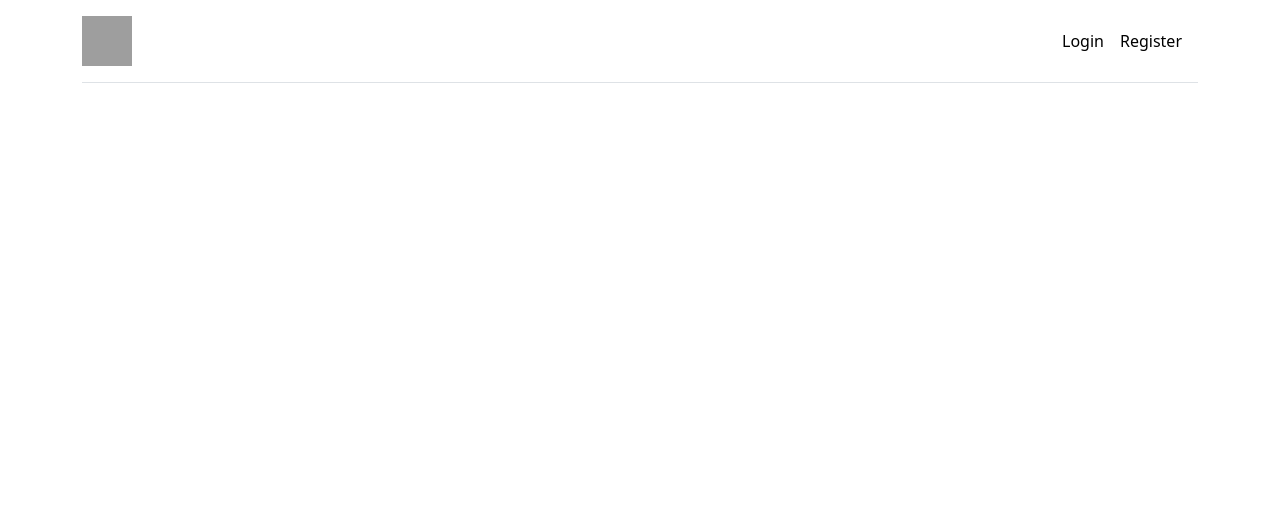
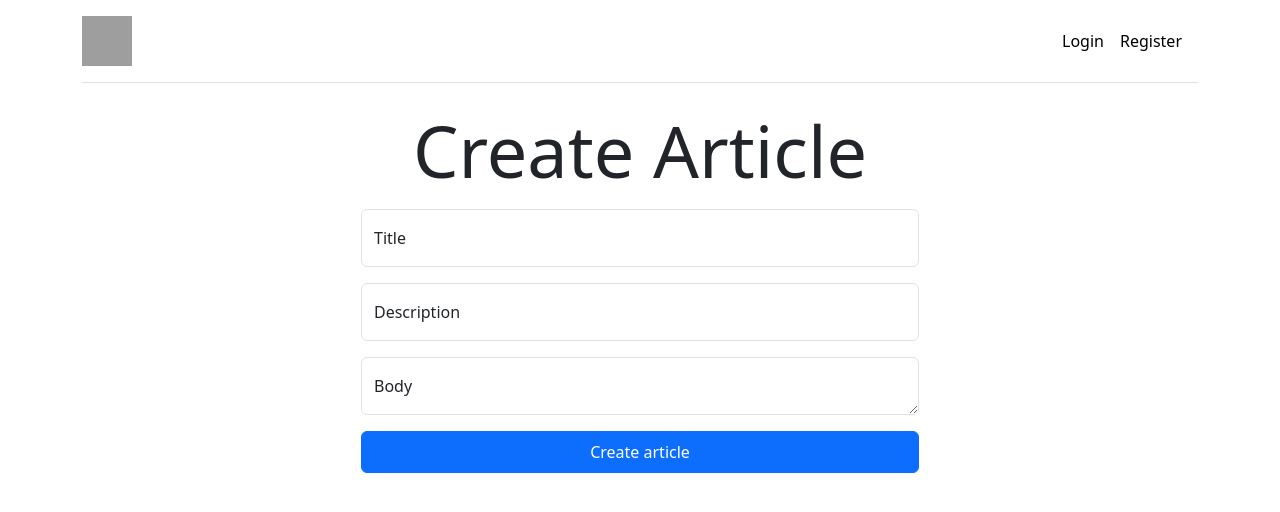
Before and after one commit to Shoha-Coder/Blogs, a Vue app: page /article/create in a window 1280 px wide. Shown: the top 512 px of the page. Built offline with nearby package versions, Linux system fonts and the light colour scheme; no server answers; grey boxes are pictures that could not be loaded.

Commit message:
#fix #create-article

```diff
--- /dev/null
+++ b/src/components/CreateArticle.vue
@@ -0,0 +1,51 @@
+<template>
+  <h1 class="text-center display-2 mb-3">Create Article</h1>
+  <div class="w-50 mx-auto">
+    <form @submit="onSubmit">
+      <Input type="text" label="Title" v-model="title" />
+      <Input type="text" label="Description" v-model="description" />
+      <TextArea type="text" label="Body" v-model="body" />
+      <Button type="submit" :disabled="isLoading">Create article</Button>
+    </form>
+  </div>
+</template>
+<script>
+import { mapState } from "vuex";
+import Button from "./ui/Button.vue";
+import Input from "./ui/Input.vue";
+import TextArea from "./ui/TextArea.vue";
+
+export default {
+  name: "CreateArticle",
+  components: { Input, TextArea, Button },
+  data() {
+    return {
+      title: "",
+      description: "",
+      body: "",
+    };
+  },
+  methods: {
+    onSubmit(e) {
+      e.preventDefault();
+      const article = {
+        title: this.title,
+        description: this.description,
+        body: this.body,
+        tagList: [],
+      };
+      this.$store.dispatch("createArticle", article);
+      this.title = "";
+      this.description = "";
+      this.body = "";
+      article.title !== '' && article.description !== '' && article.body !== '' ? this.$router.push({ name: "home" }) : alert('Barcha hususiyatlarni to`ldiring')
+    },
+  },
+  computed: {
+    ...mapState({
+      isLoading: (state) => state.articleControl.isLoading,
+    }),
+  },
+};
+</script>
+<style lang=""></style>
--- a/src/components/Nav.vue
+++ b/src/components/Nav.vue
@@ -6,6 +6,8 @@
     </RouterLink>
     <nav class="d-inline-flex mt-2 mt-md-0 ms-md-auto">
       <template v-if="isLoggedIn">
+        <RouterLink class="me-3 py-2 link-body-emphasis text-decoration-none" :to="{ name: 'create-article' }">Create Article
+        </RouterLink>
         <RouterLink class="me-3 py-2 link-body-emphasis text-decoration-none" :to="{ name: 'home' }">{{user.username}}
         </RouterLink>
         <a href="#" class="me-3 py-2 link-body-emphasis text-decoration-none" @click="logout">Logout</a>
--- a/src/components/ui/Input.vue
+++ b/src/components/ui/Input.vue
@@ -1,24 +1,31 @@
 <template>
   <div class="form-floating mb-3">
-        <input :type="type" :id="label" class="form-control" :placeholder="label" @input="updateInput" :value="modelValue">
+    <input
+      :type="type"
+      :id="label"
+      class="form-control"
+      :placeholder="label"
+      @input="updateInput"
+      :value="modelValue"
+    />
     <label :for="label">{{ label }}</label>
   </div>
 </template>
 
 <script>
 export default {
-    name: 'Input',
+  name: "Input",
   props: {
     label: String,
     type: String,
-        modelValue: [String, Number]
+    modelValue: [String, Number],
   },
   methods: {
     updateInput(e) {
-            this.$emit('update:modelValue', e.target.value)
-        }
-    }
-}
+      this.$emit("update:modelValue", e.target.value);
+    },
+  },
+};
 </script>
 
 <style lang="scss" scoped></style>
--- /dev/null
+++ b/src/components/ui/TextArea.vue
@@ -0,0 +1,37 @@
+<template>
+  <div class="form-floating mb-3">
+    <textarea
+      :type="type"
+      :id="label"
+      class="form-control"
+      :placeholder="label"
+      @input="updateInput"
+      :value="modelValue"
+    ></textarea>
+    <label :for="label">{{ label }}</label>
+  </div>
+</template>
+
+<script>
+export default {
+  name: "TextArea",
+  props: {
+    label: String,
+    type: String,
+    modelValue: [String, Number],
+  },
+  methods: {
+    updateInput(e) {
+      this.$emit("update:modelValue", e.target.value);
+    },
+  },
+};
+</script>
+
+<style lang="scss" scoped>
+.form-floating {
+  textarea {
+    resize: vertical;
+  }
+}
+</style>
--- /dev/null
+++ b/src/modules/article-control.js
@@ -0,0 +1,30 @@
+import ArticleService from "@/service/articles";
+
+const state = {
+  isLoading: false,
+};
+
+const mutations = {
+  createArticleStart(state) {
+    state.isLoading = true;
+  },
+  createArticleSuccess(state) {
+    state.isLoading = false;
+  },
+  createArticleFailure(state) {
+    state.isLoading = false;
+  },
+};
+
+const actions = {
+  createArticle(context, article) {
+    return new Promise((resolve, reject) => {
+      context.commit("createArticleStart");
+      ArticleService.createArticle(article)
+        .then(() => context.commit("createArticleSuccess"))
+        .catch(() => context.commit("createArticleFailure"));
+    });
+  },
+};
+
+export default { state, mutations, actions };
--- a/src/router/index.js
+++ b/src/router/index.js
@@ -3,6 +3,7 @@ import HomeView from "@/views/HomeView.vue";
 import RegisterViewVue from "@/views/RegisterView.vue";
 import LoginViewVue from "@/views/LoginView.vue";
 import ArticleDetailView from "@/views/ArticleDetailView.vue";
+import CreateArticleView from "@/views/CreateArticleView.vue"
 
 const router = createRouter({
   history: createWebHistory(import.meta.env.BASE_URL),
@@ -26,6 +27,11 @@ const router = createRouter({
       path: '/article/:slug',
       name: 'article-detail',
       component: ArticleDetailView
+    },
+    {
+      path: '/article/create',
+      name: 'create-article',
+      component: CreateArticleView
     }
   ],
 });
--- a/src/service/articles.js
+++ b/src/service/articles.js
@@ -5,6 +5,9 @@ const ArticleService = {
     },
     articleDetail(slug) {
         return axios.get(`/articles/${slug}`);
+    },
+    createArticle(article) {
+        return axios.post(`/articles/`, {article})
     }
 }
 
--- a/src/service/auth.js
+++ b/src/service/auth.js
@@ -2,10 +2,10 @@ import axios from "./axios";
 
 const AuthService = {
   register(user) {
-    return axios.post('/users', {user: user})
+    return axios.post('/users', {user})
   },
   login(user) {
-    return axios.post('/users/login', {user: user})
+    return axios.post('/users/login', {user})
   },
   user(user) {
     return axios.get('/user')
--- a/src/store/index.js
+++ b/src/store/index.js
@@ -1,12 +1,13 @@
 import { createStore } from "vuex";
 import auth from "@/modules/auth";
 import article from "@/modules/article";
+import articleControl from "@/modules/article-control";
 
 const store = createStore({
   state: {},
   mutations: {},
   actions: {},
-  modules: { auth, article },
+  modules: { auth, article, articleControl },
 });
 
 export default store;
--- /dev/null
+++ b/src/views/CreateArticleView.vue
@@ -0,0 +1,16 @@
+<template>
+    <div>
+        <CreateArticle />
+    </div>
+</template>
+<script>
+import CreateArticle from '@/components/CreateArticle.vue';
+
+export default {
+    name: 'CreateArticleView',
+    components: { CreateArticle }
+}
+</script>
+<style lang="">
+
+</style>
```
Lines whose indentation alone changed are shown as unchanged.
